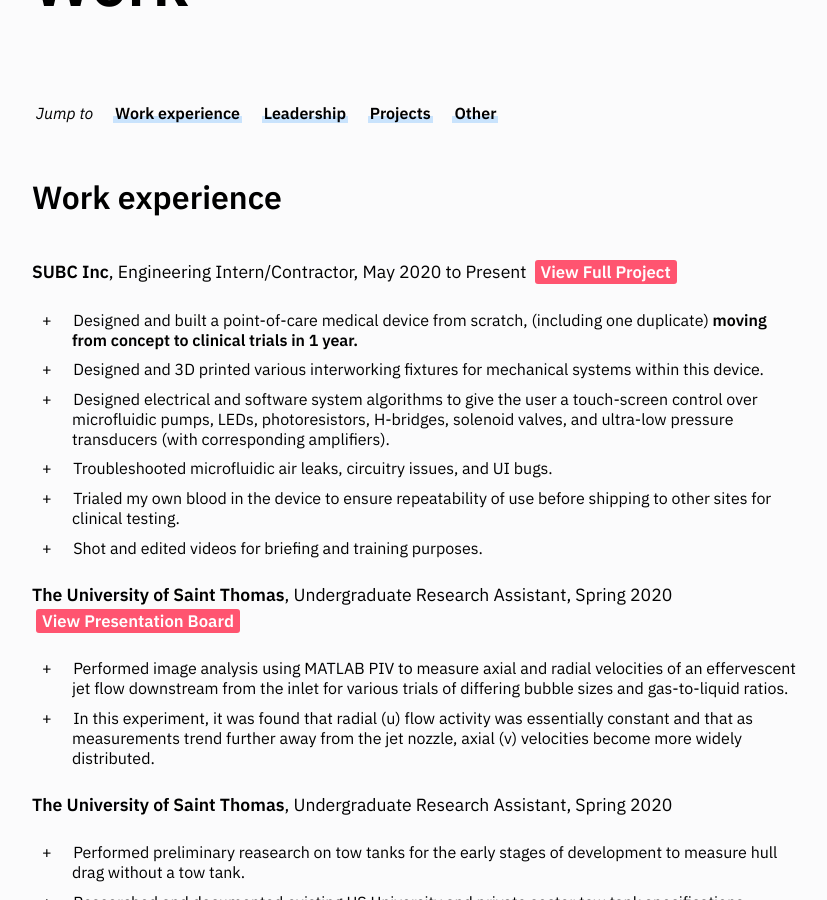
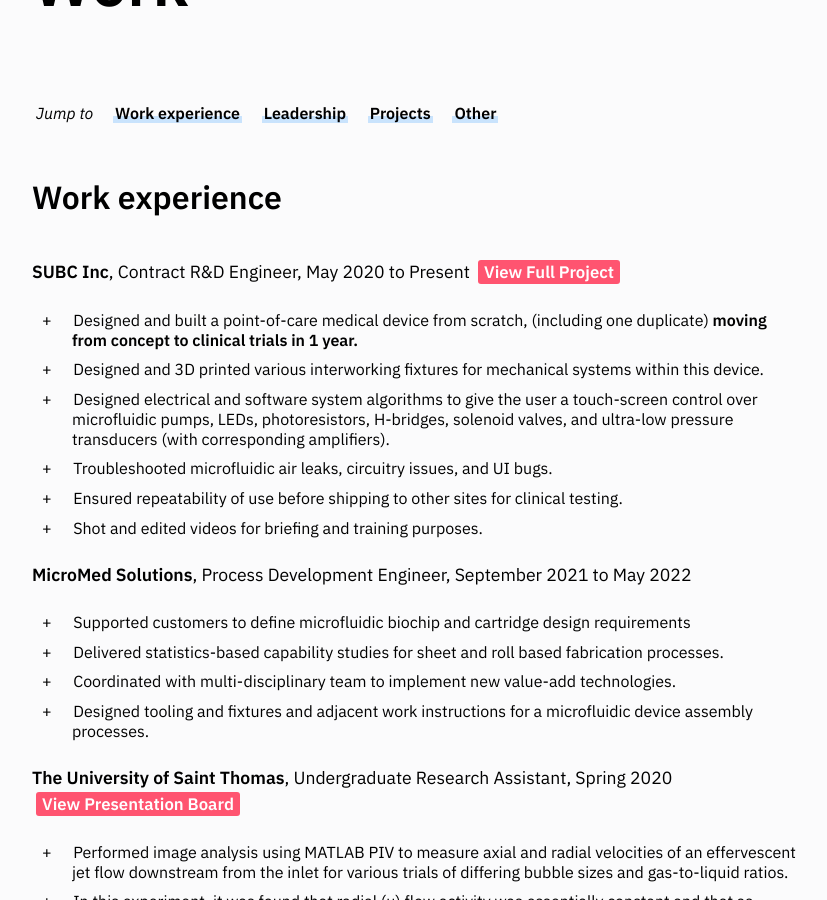
Before and after one commit to sammyj-me/sammyj-me.github.io, a Jekyll site: the page built from work/index.md, in a window 1280 px wide and 900 px high, scrolled down 406 px. Shown: the whole window, without its empty margins (224-1051 px from the left). Built offline with Jekyll 4.4.1, drawn with Linux system fonts in a browser that asks for light colours.

Commit message:
Updates
New images

```diff
--- a/work/index.md
+++ b/work/index.md
@@ -14,7 +14,17 @@
 
 ## Work experience {#experience}
 
-**SUBC Inc**, Engineering Intern/Contractor, May 2020 to Present [View Full Project](/2021/06/29/PlateletThrombometer.html){:target="_blank" class="ilabel pink-block button"}
+**SUBC Inc**, Contract R&D Engineer, May 2020 to Present [View Full Project](/2021/06/29/PlateletThrombometer.html){:target="_blank" class="ilabel pink-block button"}
+
+{:.list-plus}
+- Designed and built a point-of-care medical device from scratch, (including one duplicate) <strong>moving from concept to clinical trials in 1 year.</strong>
+- Designed and 3D printed various interworking fixtures for mechanical systems within this device.
+- Designed electrical and software system algorithms to give the user a touch-screen control over microfluidic pumps, LEDs, photoresistors, H-bridges, solenoid valves, and ultra-low pressure transducers (with corresponding amplifiers).
+- Troubleshooted microfluidic air leaks, circuitry issues, and UI bugs.
+- Ensured repeatability of use before shipping to other sites for clinical testing.
+- Shot and edited videos for briefing and training purposes.
+
+<!-- **Aperto**, R&D Engineer, May 2020 to Present [View Full Project](/2021/06/29/PlateletThrombometer.html){:target="_blank" class="ilabel pink-block button"}
 
 {:.list-plus}
 - Designed and built a point-of-care medical device from scratch, (including one duplicate) <strong>moving from concept to clinical trials in 1 year.</strong>
@@ -22,7 +32,16 @@
 - Designed electrical and software system algorithms to give the user a touch-screen control over microfluidic pumps, LEDs, photoresistors, H-bridges, solenoid valves, and ultra-low pressure transducers (with corresponding amplifiers).
 - Troubleshooted microfluidic air leaks, circuitry issues, and UI bugs.
 - Trialed my own blood in the device to ensure repeatability of use before shipping to other sites for clinical testing.
-- Shot and edited videos for briefing and training purposes.
+- Shot and edited videos for briefing and training purposes. -->
+
+**MicroMed Solutions**, Process Development Engineer, September 2021 to May 2022
+<!-- [View Full Project](/2021/06/29/PlateletThrombometer.html){:target="_blank" class="ilabel pink-block button"} -->
+
+{:.list-plus}
+- Supported customers to define microfluidic biochip and cartridge design requirements
+- Delivered statistics-based capability studies for sheet and roll based fabrication processes.
+- Coordinated with multi-disciplinary team to implement new value-add technologies.
+- Designed tooling and fixtures and adjacent work instructions for a microfluidic device assembly processes.
 
 **The University of Saint Thomas**, Undergraduate Research Assistant, Spring 2020 [View Presentation Board](\edu\InquiryPoster.PNG){:target="_blank" class="button ilabel pink-block"}
 
```
Also changed, not shown: _posts/2021-12-18-Continue_On_PC_YouTube.md (+1 -1 lines), media/python_image.png.
